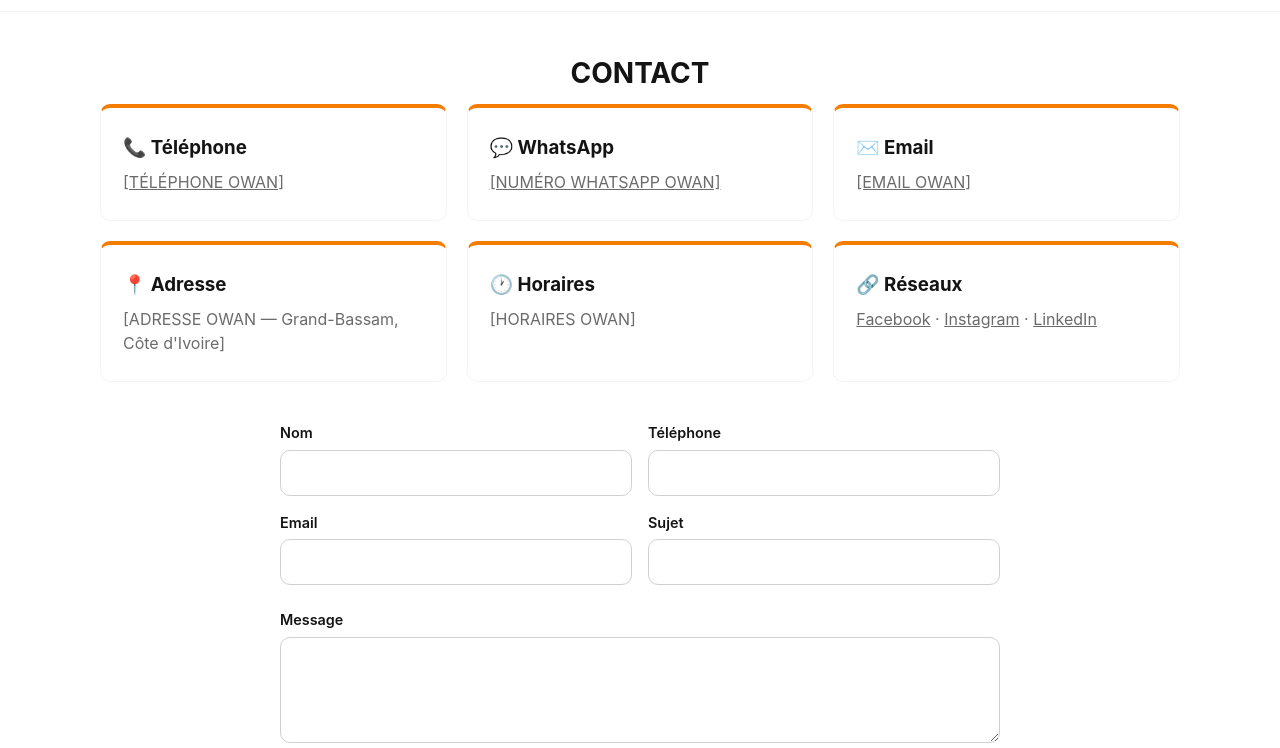
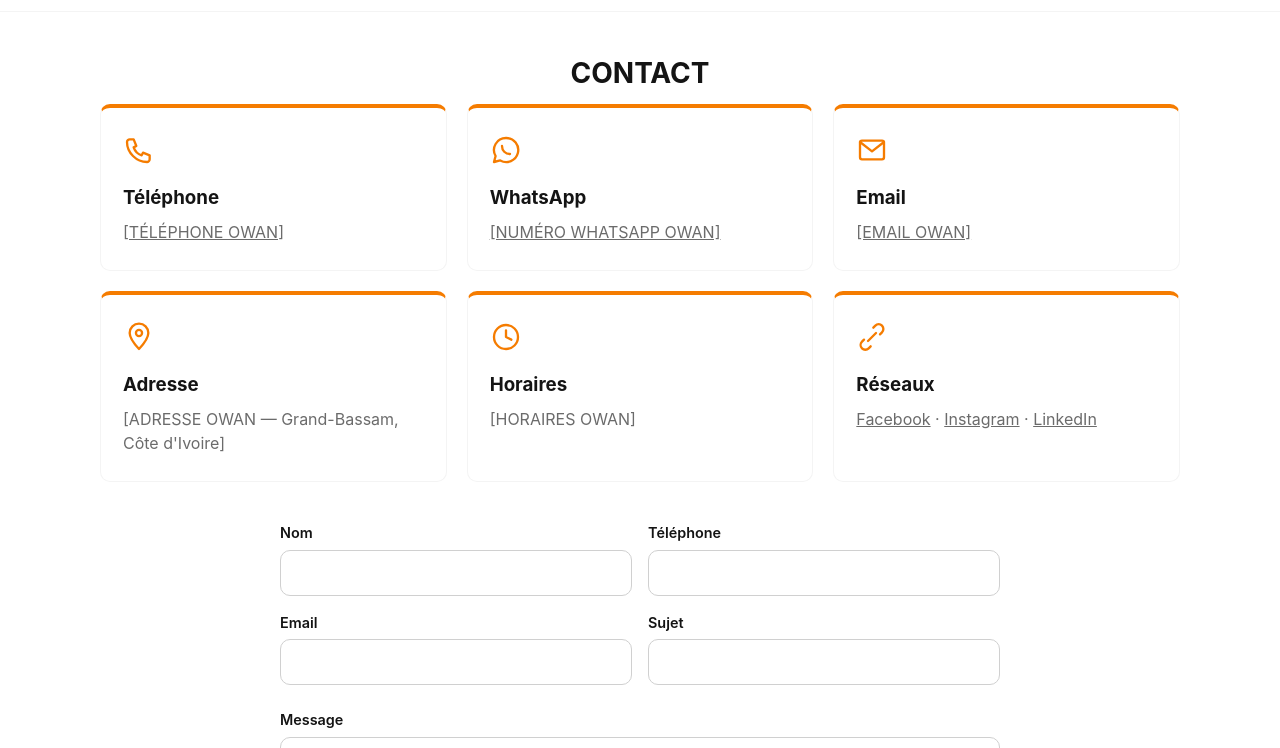
Before and after one commit to realpikiss/Cowan, a plain HTML site: page contact.html in a window 1280 px wide. Shown: the part 46-794 px from the top of the page. Drawn offline with Linux system fonts and the light colour scheme.

Commit message:
feat: redesign contact page with icon system

```diff
--- a/contact.html
+++ b/contact.html
@@ -8,6 +8,14 @@
 <link rel="stylesheet" href="css/style.css">
 </head>
 <body>
+<svg style="display:none" aria-hidden="true">
+  <symbol id="icon-phone" viewBox="0 0 24 24"><path d="M5 4h3l2 5-2 1c1 3 3 5 6 6l1-2 5 2v3c0 1-1 2-2 2C10 21 3 14 3 6c0-1 1-2 2-2z"/></symbol>
+  <symbol id="icon-whatsapp" viewBox="0 0 24 24"><path d="M12 3a9 9 0 0 0-7.8 13.5L3 21l4.7-1.2A9 9 0 1 0 12 3z"/><path d="M9 9c0 3.5 2.5 6 6 6"/></symbol>
+  <symbol id="icon-mail" viewBox="0 0 24 24"><rect x="3" y="5" width="18" height="14" rx="1.5"/><polyline points="3,6 12,13 21,6"/></symbol>
+  <symbol id="icon-location" viewBox="0 0 24 24"><path d="M12 21s7-7.5 7-12a7 7 0 1 0-14 0c0 4.5 7 12 7 12z"/><circle cx="12" cy="9" r="2.3"/></symbol>
+  <symbol id="icon-clock" viewBox="0 0 24 24"><circle cx="12" cy="12" r="9"/><polyline points="12,7 12,12 16,14"/></symbol>
+  <symbol id="icon-link" viewBox="0 0 24 24"><path d="M9 15l6-6"/><path d="M13 5l1.5-1.5a3.5 3.5 0 0 1 5 5L18 10"/><path d="M11 19l-1.5 1.5a3.5 3.5 0 0 1-5-5L6 14"/></symbol>
+</svg>
 <header class="site-header">
   <div class="container header-inner">
     <a href="index.html" class="logo">OWAN <span>INTER LINK</span></a>
@@ -29,12 +37,12 @@
   <div class="container">
     <h1 class="section-title">CONTACT</h1>
     <div class="trust-grid" style="margin-bottom:40px;">
-      <div class="card"><h3>📞 Téléphone</h3><p><a href="tel:+225XXXXXXXXX">[TÉLÉPHONE OWAN]</a></p></div>
-      <div class="card"><h3>💬 WhatsApp</h3><p><a href="#" class="whatsapp-link" data-message="Bonjour OWAN,">[NUMÉRO WHATSAPP OWAN]</a></p></div>
-      <div class="card"><h3>✉️ Email</h3><p><a href="mailto:EMAIL_OWAN@example.com">[EMAIL OWAN]</a></p></div>
-      <div class="card"><h3>📍 Adresse</h3><p>[ADRESSE OWAN — Grand-Bassam, Côte d'Ivoire]</p></div>
-      <div class="card"><h3>🕐 Horaires</h3><p>[HORAIRES OWAN]</p></div>
-      <div class="card"><h3>🔗 Réseaux</h3><p><a href="https://facebook.com/OWAN_PLACEHOLDER" target="_blank" rel="noopener">Facebook</a> · <a href="https://instagram.com/OWAN_PLACEHOLDER" target="_blank" rel="noopener">Instagram</a> · <a href="https://linkedin.com/company/OWAN_PLACEHOLDER" target="_blank" rel="noopener">LinkedIn</a></p></div>
+      <div class="card"><div class="card-icon"><svg class="icon" aria-hidden="true"><use href="#icon-phone"></use></svg></div><h3>Téléphone</h3><p><a href="tel:+225XXXXXXXXX">[TÉLÉPHONE OWAN]</a></p></div>
+      <div class="card"><div class="card-icon"><svg class="icon" aria-hidden="true"><use href="#icon-whatsapp"></use></svg></div><h3>WhatsApp</h3><p><a href="#" class="whatsapp-link" data-message="Bonjour OWAN,">[NUMÉRO WHATSAPP OWAN]</a></p></div>
+      <div class="card"><div class="card-icon"><svg class="icon" aria-hidden="true"><use href="#icon-mail"></use></svg></div><h3>Email</h3><p><a href="mailto:EMAIL_OWAN@example.com">[EMAIL OWAN]</a></p></div>
+      <div class="card"><div class="card-icon"><svg class="icon" aria-hidden="true"><use href="#icon-location"></use></svg></div><h3>Adresse</h3><p>[ADRESSE OWAN — Grand-Bassam, Côte d'Ivoire]</p></div>
+      <div class="card"><div class="card-icon"><svg class="icon" aria-hidden="true"><use href="#icon-clock"></use></svg></div><h3>Horaires</h3><p>[HORAIRES OWAN]</p></div>
+      <div class="card"><div class="card-icon"><svg class="icon" aria-hidden="true"><use href="#icon-link"></use></svg></div><h3>Réseaux</h3><p><a href="https://facebook.com/OWAN_PLACEHOLDER" target="_blank" rel="noopener">Facebook</a> · <a href="https://instagram.com/OWAN_PLACEHOLDER" target="_blank" rel="noopener">Instagram</a> · <a href="https://linkedin.com/company/OWAN_PLACEHOLDER" target="_blank" rel="noopener">LinkedIn</a></p></div>
     </div>
 
     <form class="form whatsapp-form" data-intro="Bonjour OWAN, je vous contacte via le site :">
```
